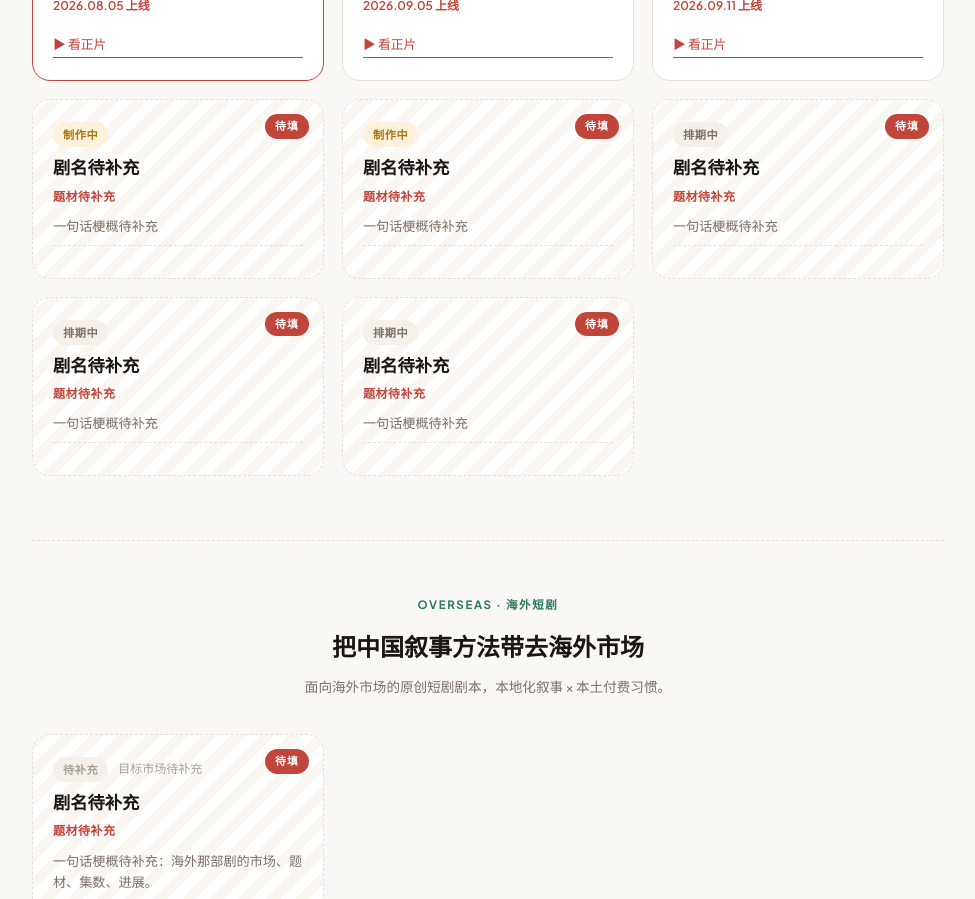
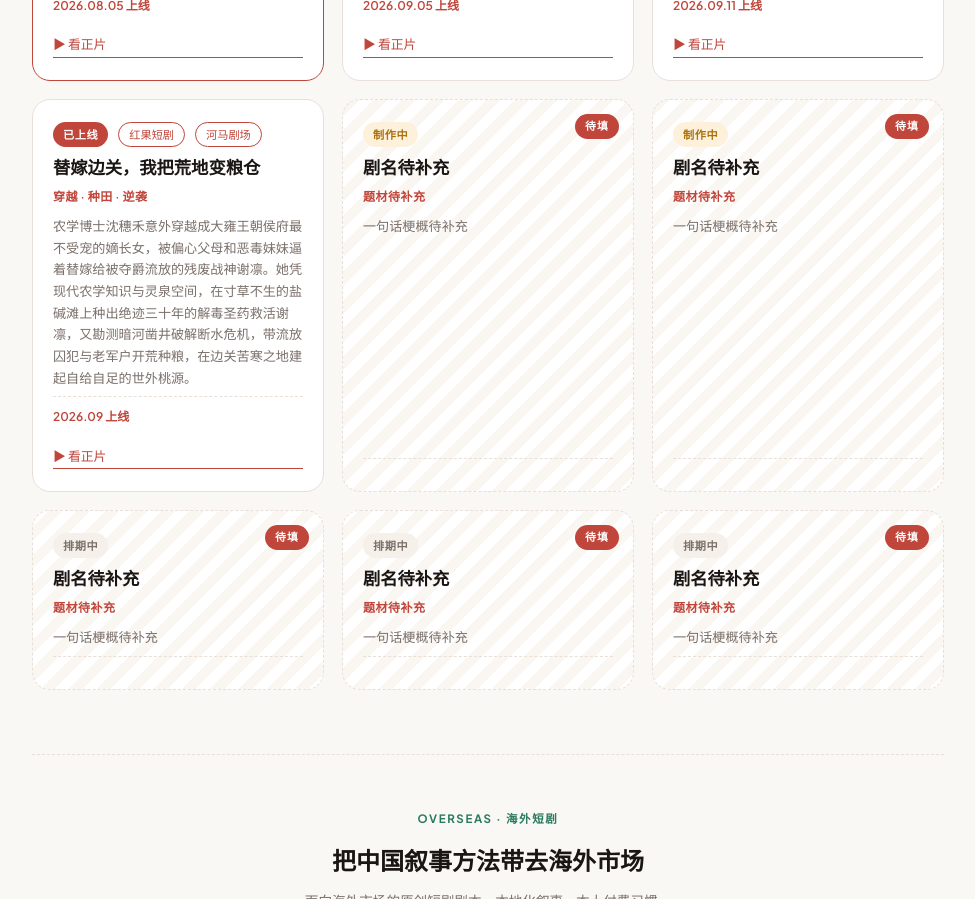
Before and after one commit to DreamHe-ai/hemenghan-portfolio, a React (Vite) app: page / in a window 1280 px wide. Shown: the part 3620-4519 px from the top of the page, without its empty margins (152-1127 px from the left). Built offline with nearby package versions, Linux system fonts and the light colour scheme; a web font is replaced by a local one.

Commit message:
drama: 新增已上线《替嫁边关，我把荒地变粮仓》

```diff
--- a/src/content.ts
+++ b/src/content.ts
@@ -135,6 +135,17 @@
         paywall: '第 6–8 集',
         release: '2026.09.11',
         link: 'https://v.douyin.com/V44RpSQ6puE/',
+      },
+      {
+        status: '已上线',
+        platform: ['红果短剧', '河马剧场'],
+        title: '替嫁边关，我把荒地变粮仓',
+        genre: '穿越 · 种田 · 逆袭',
+        logline: '农学博士沈穗禾意外穿越成大雍王朝侯府最不受宠的嫡长女，被偏心父母和恶毒妹妹逼着替嫁给被夺爵流放的残废战神谢凛。她凭现代农学知识与灵泉空间，在寸草不生的盐碱滩上种出绝迹三十年的解毒圣药救活谢凛，又勘测暗河凿井破解断水危机，带流放囚犯与老军户开荒种粮，在边关苦寒之地建起自给自足的世外桃源。',
+        episodes: '50 集',
+        paywall: '第 6–8 集',
+        release: '2026.09',
+        link: 'https://v.douyin.com/7YN7Yb3W3tk/',
       },
       { todo: true, status: '制作中', title: '剧名待补充', genre: '题材待补充', logline: '一句话梗概待补充', episodes: '50 集', paywall: '第 6–8 集' },
       { todo: true, status: '制作中', title: '剧名待补充', genre: '题材待补充', logline: '一句话梗概待补充', episodes: '50 集', paywall: '第 6–8 集' },
```
